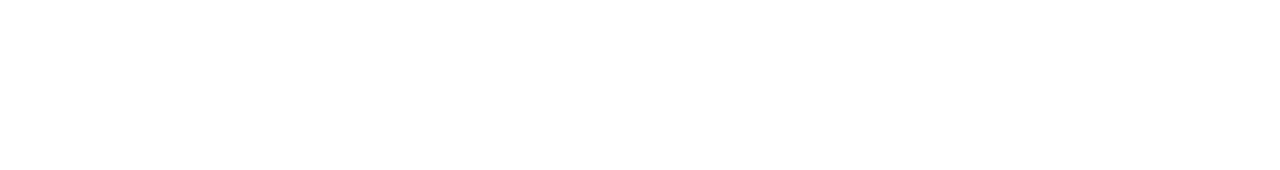
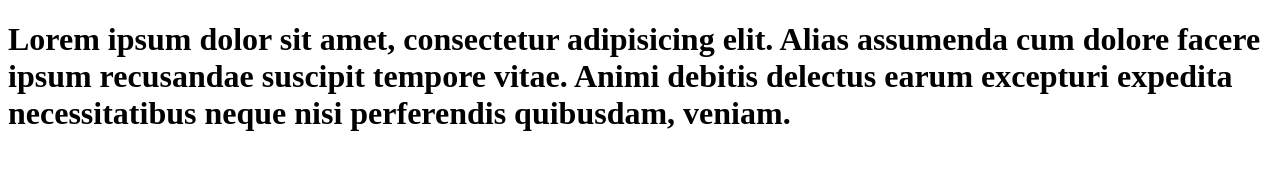
Before and after one commit to alexghenadie/ProiectDemo, a plain HTML site: page index.html in a window 1280 px wide. Drawn offline with Linux system fonts and the light colour scheme.

Commit message:
Am schimbat html

```diff
--- a/index.html
+++ b/index.html
@@ -8,6 +8,10 @@
 </head>
 <body>
 
+<h1>Lorem ipsum dolor sit amet, consectetur adipisicing elit. Alias assumenda cum dolore facere ipsum recusandae
+    suscipit tempore vitae. Animi debitis delectus earum excepturi expedita necessitatibus neque nisi perferendis
+    quibusdam, veniam.
+</h1>
 
 <script src="index.js"></script>
 </body>
```
